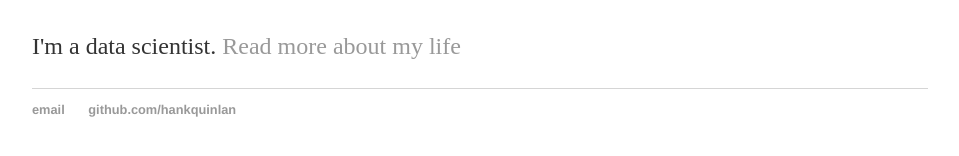
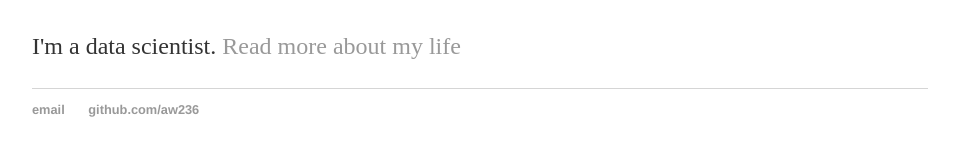
Before and after one commit to aw236/aw236.github.io, a Jekyll site: the page built from index.html, in a window 1280 px wide. Shown: the part 167-323 px from the top of the page, without its empty margins (160-1119 px from the left). Built offline with Jekyll 4.4.1, drawn with Linux system fonts in a browser that asks for light colours.

Commit message:
Update default.html

```diff
--- a/_layouts/default.html
+++ b/_layouts/default.html
@@ -21,8 +21,8 @@
 			</div><!-- /.container -->
 			<footer>
 	    		<ul>
-	        		<li><a href="mailto:hankquinlanhub@gmail.com">email</a></li>
-	        		<li><a href="https://github.com/hankquinlan">github.com/hankquinlan</a></li>
+	        		<li><a href="mailto:aw236@duke.edu">email</a></li>
+	        		<li><a href="https://github.com/hankquinlan">github.com/aw236</a></li>
 				</ul>
 			</footer>
 		</body>
```
